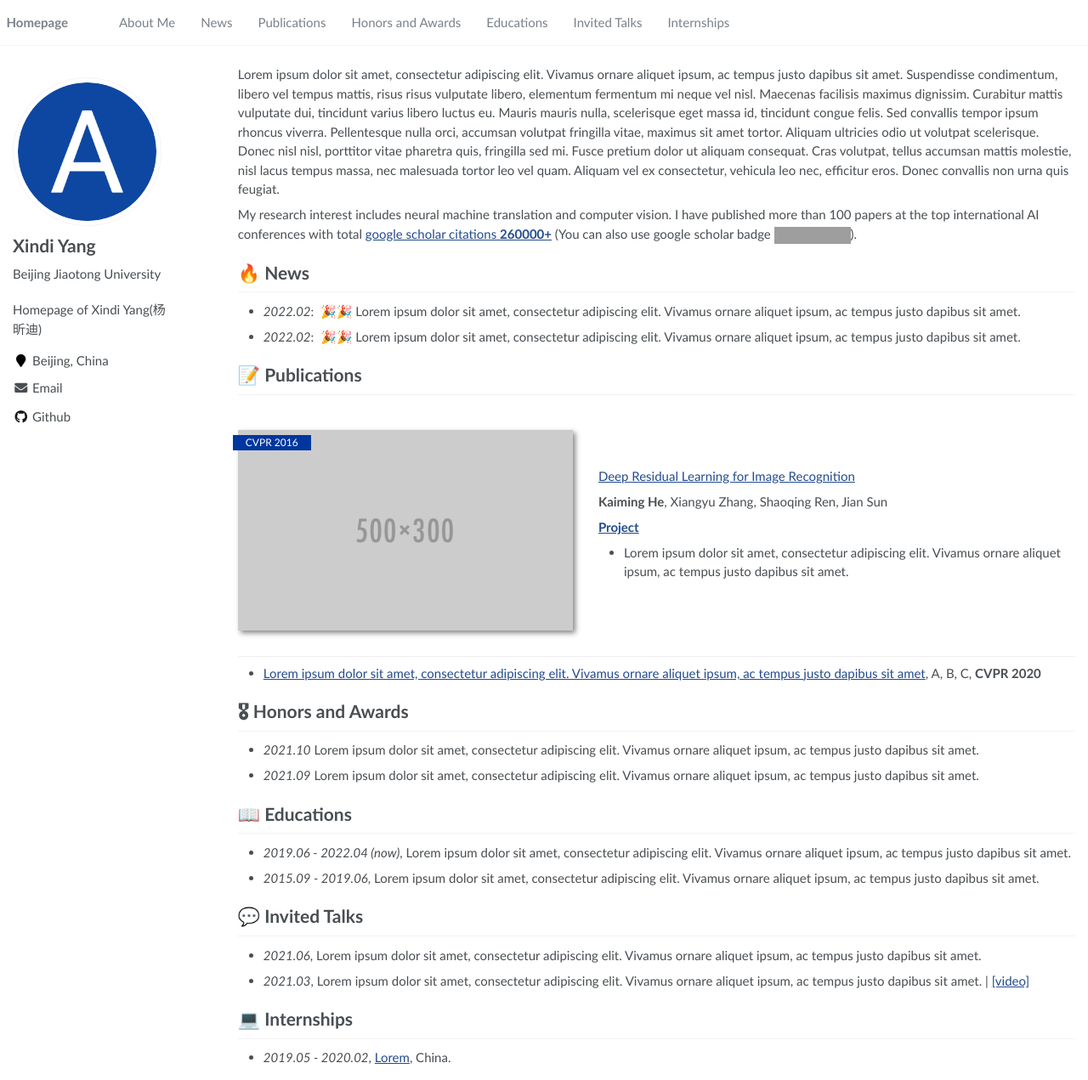
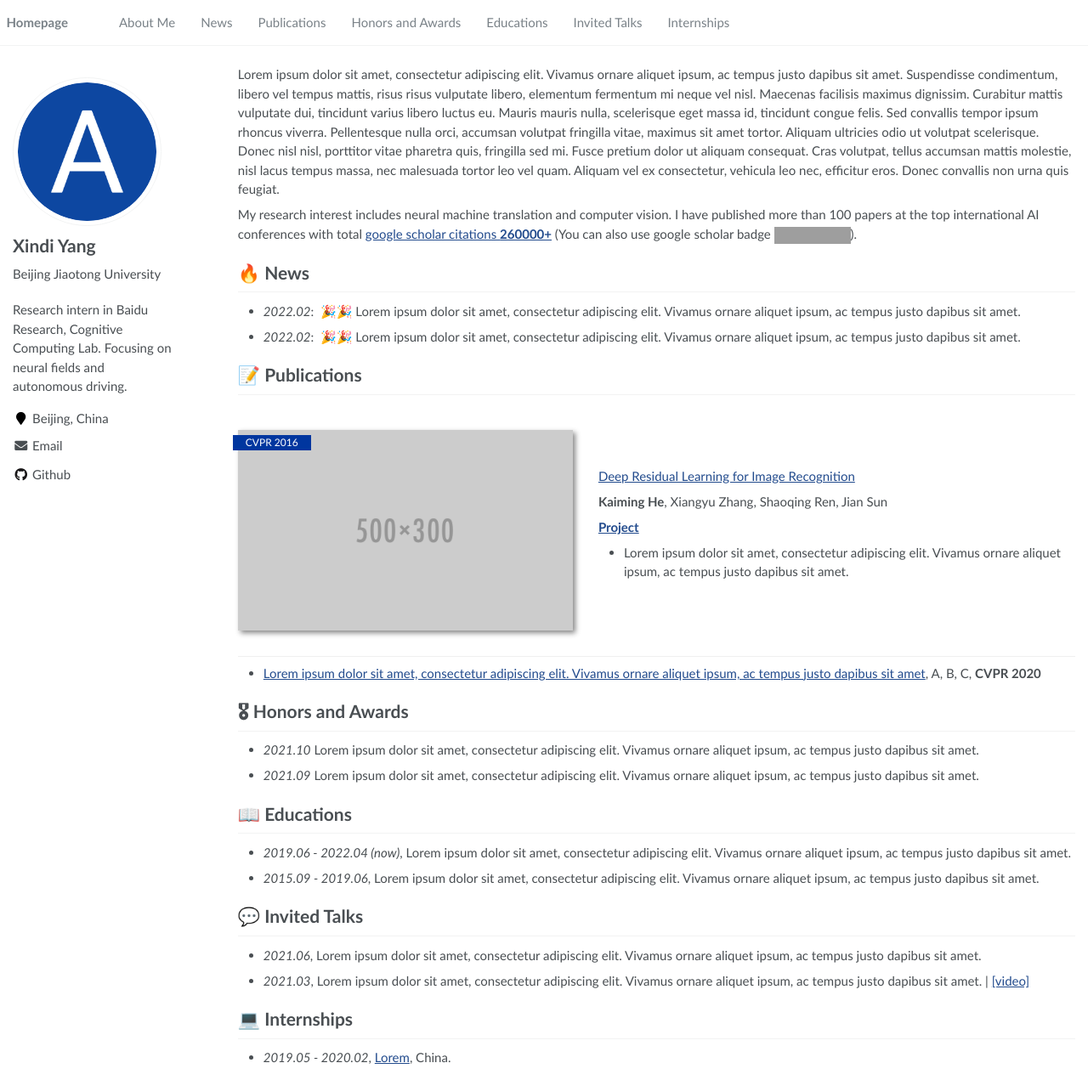
Before and after one commit to Madaoer/Madaoer.github.io, a Jekyll site: the page built from _pages/about.md, in a window 1280 px wide and 1271 px high. Shown: the whole window at 85% size. Built offline with Jekyll 4.4.1, drawn with Linux system fonts in a browser that asks for light colours; grey boxes are pictures that could not be loaded.

Commit message:
Update _config.yml

```diff
--- a/_config.yml
+++ b/_config.yml
@@ -7,7 +7,7 @@
 
 # Site Settings
 title                    : "Xindi Yang"
-description              : "Homepage of Xindi Yang(杨昕迪)"
+description              : "Research intern in Baidu Research, Cognitive Computing Lab. Focusing on neural fields and autonomous driving."
 repository               : "Madaoer/Madaoer.github.io"
 google_scholar_stats_use_cdn : true
 
```
